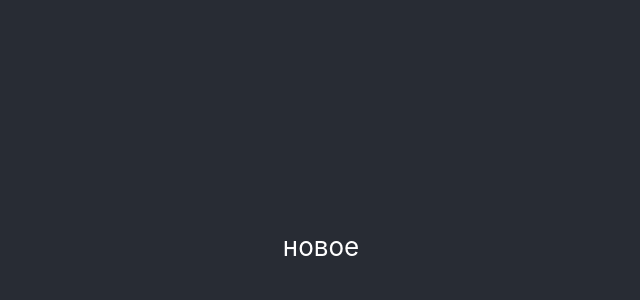
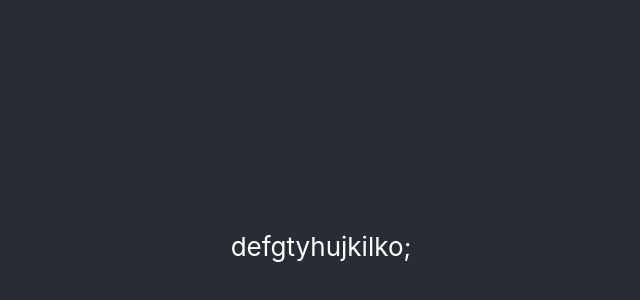
Before and after one commit to krlshkn/mypages, a React (Create React App) app: page / in a window 1280 px wide. Shown: the part 154-454 px from the top of the page, without its empty margins (319-959 px from the left). Built offline with nearby package versions, Linux system fonts and the light colour scheme.

Commit message:
new commit4

```diff
--- a/src/App.js
+++ b/src/App.js
@@ -5,7 +5,7 @@ function App() {
     <div className="App">
       <header className="App-header">
         <p>
-          новое
+          defgtyhujkilko;
         </p>
 
       </header>
```
